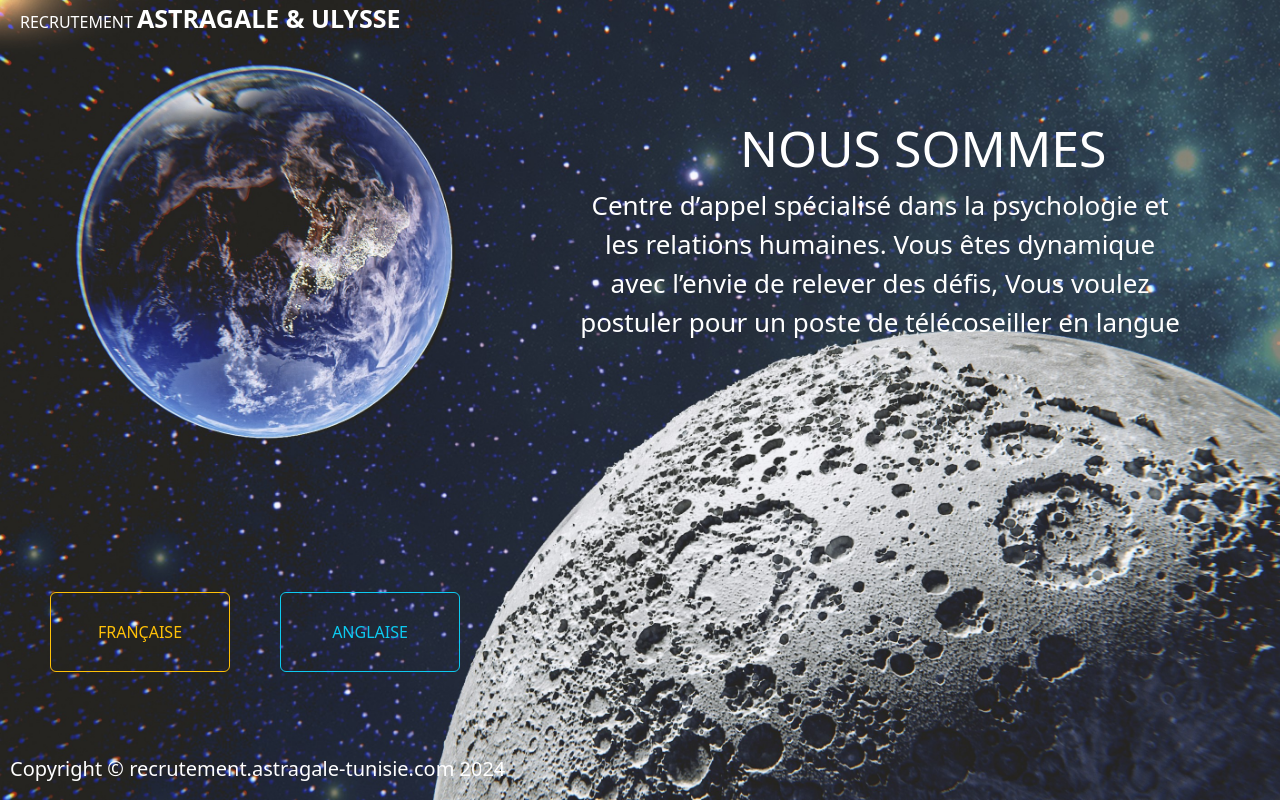
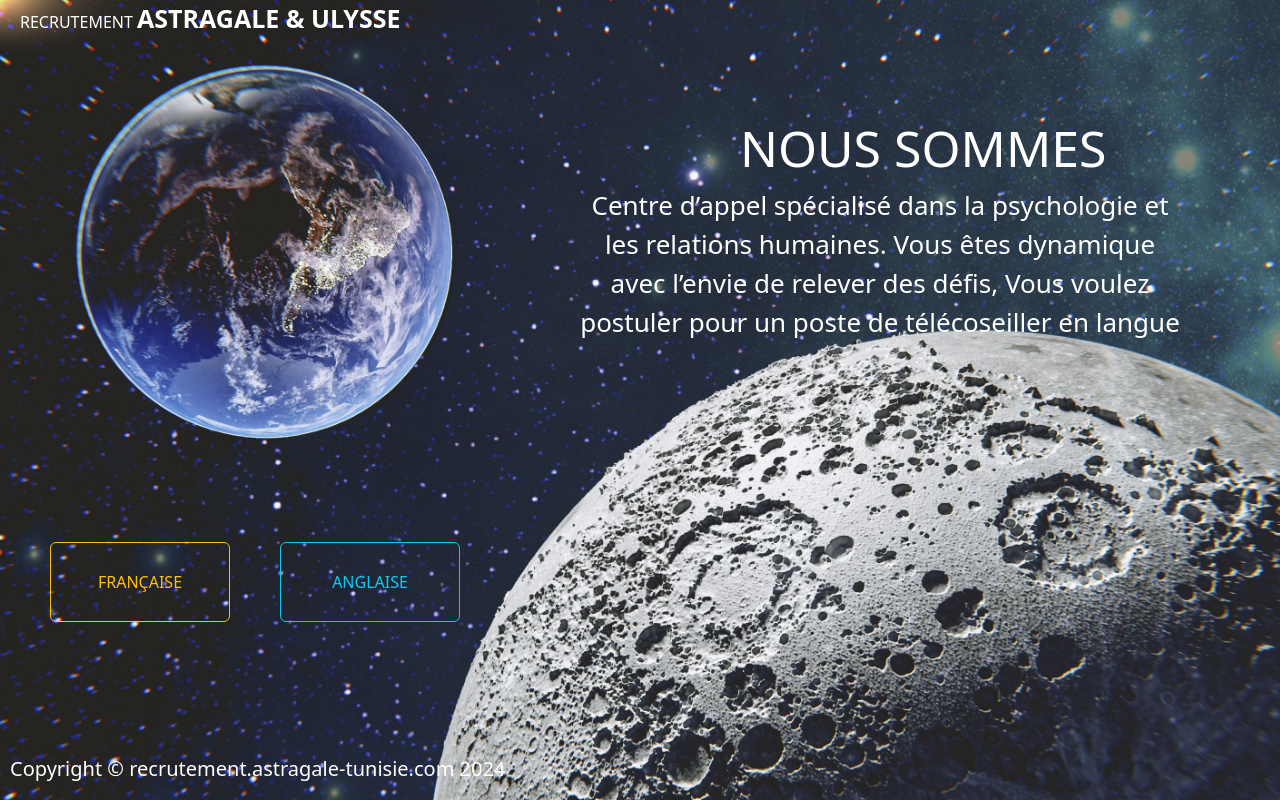
Before and after one commit to Bayrem98/recrutement_casa_front, a React (Create React App) app: page / in a window 1280 px wide. Built offline with nearby package versions, Linux system fonts and the light colour scheme.

Commit message:
updated & many changed in project for dependency

```diff
--- a/package.json
+++ b/package.json
@@ -16,7 +16,7 @@
     "@types/node": "^16.18.94",
     "@types/react": "^18.2.74",
     "@types/react-dom": "^18.2.24",
-    "antd": "^5.16.1",
+    "antd": "^5.23.0",
     "axios": "^1.6.8",
     "bootstrap": "^5.3.3",
     "js-cookie": "^3.0.5",
--- a/src/components/pages/Fr.tsx
+++ b/src/components/pages/Fr.tsx
@@ -527,12 +527,12 @@ const FrancaisPage = () => {
     <>
       <div className="fr-page">
         <Navbard />
-        <div style={{ paddingTop: 272, paddingBottom: 272 }}>
+        <div style={{ paddingTop: 240, paddingBottom: 272 }}>
           <h1
             style={{
               color: "white",
               fontSize: 52,
-              marginLeft: "40%",
+              marginLeft: "39%",
             }}
           >
             ASTRAGALE
@@ -541,7 +541,7 @@ const FrancaisPage = () => {
             style={{
               color: "white",
               width: 600,
-              marginLeft: "27%",
+              marginLeft: "29%",
               fontSize: 30,
               textAlign: "center",
             }}
--- a/src/components/pages/Home.tsx
+++ b/src/components/pages/Home.tsx
@@ -36,7 +36,7 @@ const Home = () => {
             Vous voulez postuler pour un poste de télécoseiller en langue
           </p>
         </div>
-        <div className="" style={{ marginTop: 250, marginLeft: 50 }}>
+        <div className="" style={{ marginTop: 200, marginLeft: 50 }}>
           <Link to={"/fr"}>
             <Button
               color="warning"
```
Also changed, not shown: 1 other file (tests, documents, lock files or other folders).
